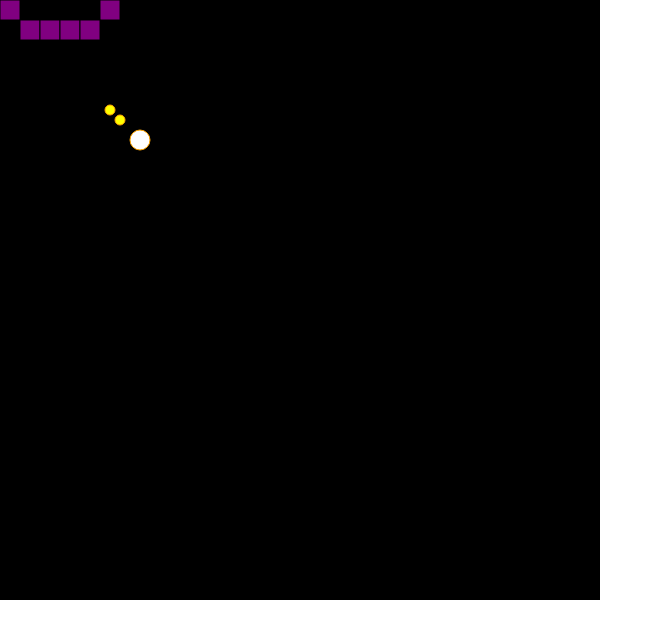
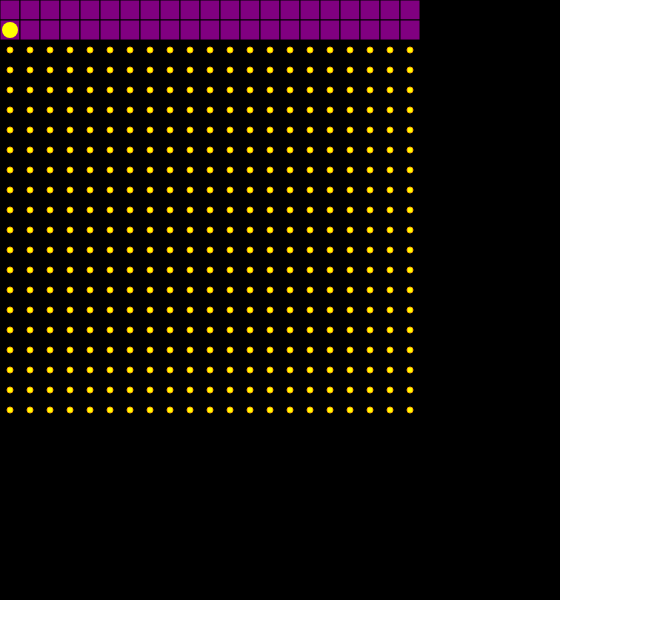
Before and after one commit to TeamMonsterJS/TeamMonsterGame, a plain HTML site: page TeamMonsterPacMan/PacMan/index.html in a window 1280 px wide. Shown: the whole page, without its empty margins (0-663 px from the left). Drawn offline with Linux system fonts and the light colour scheme.

Commit message:
changes and more tests on drawing + levels to be hardcoded

```diff
--- a/TeamMonsterPacMan/PacMan/index.html
+++ b/TeamMonsterPacMan/PacMan/index.html
@@ -7,24 +7,24 @@
     <script src="scripts/raphael-min.js"></script>
     <script src="js/engine.js"></script>
     <script src="js/game-objects.js"></script>
+    <script src="js/levels.js"></script>
     <script>
         // Set paper for drawing with rendered
-        var paper = Raphael(0, 0, 600, 600);
+        var paper = Raphael(0, 0, 560, 600);
 
         // TESTS
-        var level1 = makeMatrix(28,28,20);
-        level1[0][0] = true;
-        level1[0][100] = true;
-        level1[20][20] = true;
-        level1[20][40] = true;
-        level1[20][60] = true;
-        level1[20][80] = true;
-        console.log(level1);
+        var dots = [];
+        var level = level1(makeMatrix(28, 28, 20));
+        console.log(dots);
 
         var obj = new Ghost(new Position(150, 150), 'ghost', 'up', 1);
         var engine = new Engine(paper);
-        engine.renderer.renderPacDots([new PacDot(new Position(110, 110)), new PacDot(new Position(120, 120)), new PacDot(new Position(140, 140),true)]);
-        engine.renderer.renderLevel(level1);
+        var player = new PacMan(new Position(0, 20), 'player', 'up');
+        //engine.renderer.renderPacDots([new PacDot(new Position(110, 110)), new PacDot(new Position(120, 120)), new PacDot(new Position(140, 140),true)]);
+        engine.renderer.renderLevel(level, dots);
+        engine.renderer.renderPacDots(dots);
+        engine.renderer.renderPacMan(player);
+
         //engine.renderer.erasePacDot(new PacDot(new Position(120, 120)));
         //engine.renderer.erasePacDot(new PacDot(new Position(140, 140), true));
     </script>
--- a/TeamMonsterPacMan/PacMan/js/engine.js
+++ b/TeamMonsterPacMan/PacMan/js/engine.js
@@ -2,7 +2,8 @@ function Engine(paper) {
     // here we will have the pressed direction eventListener
     // Sets event listener for the pressed keyes
     window.addEventListener("keydown", keyPressed, true);
-    var i,
+    var dots = [],
+        i,
         j;
 
     function keyPressed(e) {
@@ -32,20 +33,29 @@ function Engine(paper) {
             paper.image(ghost.appearance, ghost.position.x, ghost.position.y, 50, 50);
         }
 
-        this.renderPacMan = function (pacMan) {
+        // TODO: Needs to be made better is now just for rendering a sample player
+        this.renderPacMan = function (pacMan, direction) {
+            var playerRadius = 8,
+                drawingShiftFromPositionTopLeft = 10;
 
+            paper.circle(pacMan.position.x + drawingShiftFromPositionTopLeft, pacMan.position.y + drawingShiftFromPositionTopLeft, playerRadius)
+                .attr({
+                    fill: 'yellow',
+                    stroke: 'none'
+                })
         }
 
         this.renderPacDots = function (dots) {
             for (var dot in dots) {
-                var dotRadius = 5,
-                    color = 'yellow';
+                var dotRadius = 3,
+                    color = 'yellow',
+                    drawingShiftFromPositionTopLeft = 10;
 
                 if (dots[dot].isPowerDot) {
                     dotRadius = 10;
                     color = 'white';
                 }
-                paper.circle(dots[dot].position.x, dots[dot].position.y, dotRadius)
+                paper.circle(dots[dot].position.x + drawingShiftFromPositionTopLeft, dots[dot].position.y + drawingShiftFromPositionTopLeft, dotRadius)
                     .attr({
                         fill: color,
                         stroke: 'orange'
@@ -54,13 +64,14 @@ function Engine(paper) {
         }
 
         this.erasePacDot = function (dot) {
-            var dotRadius = 5;
+            var dotRadius = 3,
+                drawingShiftFromPositionTopLeft = 10;
 
             if (dot.isPowerDot) {
                 dotRadius = 10;
             }
 
-            paper.circle(dot.position.x, dot.position.y, dotRadius)
+            paper.circle(dot.position.x + drawingShiftFromPositionTopLeft, dot.position.y + drawingShiftFromPositionTopLeft, dotRadius)
                 .attr({
                     fill: 'black',
                     stroke: 'black'
@@ -69,7 +80,7 @@ function Engine(paper) {
 
         // Needs to be reformed or totali changed depending on how we will input the level
         // For now works with hardcoded levels, and maybe some drawing changes are much needed
-        this.renderLevel = function (level) {
+        this.renderLevel = function (level, dots) {
             var step = 20;
             for (i = 0; i < 420; i += step) {
                 for (j = 0; j < 420; j += step) {
@@ -78,11 +89,15 @@ function Engine(paper) {
                             .attr({
                                 fill: 'purple'
                             });
+                    } else {
+                        dots.push(new PacDot(new Position(j, i)));
                     }
+
                 }
             }
         }
     }
 
     this.renderer = new Renderer();
+
 }
--- /dev/null
+++ b/TeamMonsterPacMan/PacMan/js/levels.js
@@ -0,0 +1,20 @@
+// HARD CODING levels options
+function level1(matrix) {
+    var level = matrix,
+        i,
+        j,
+        step = 20;
+
+    // level borders
+    for (i = 0; i < matrix.length; i += step) {
+
+        for (j = 0; j < matrix.length; j+=step) {
+            if (i > 20 && i < matrix.length - step) {
+                continue;
+            }
+            level[i][j] = true;
+        }
+    }
+    console.log(level);
+    return level;
+}
```
